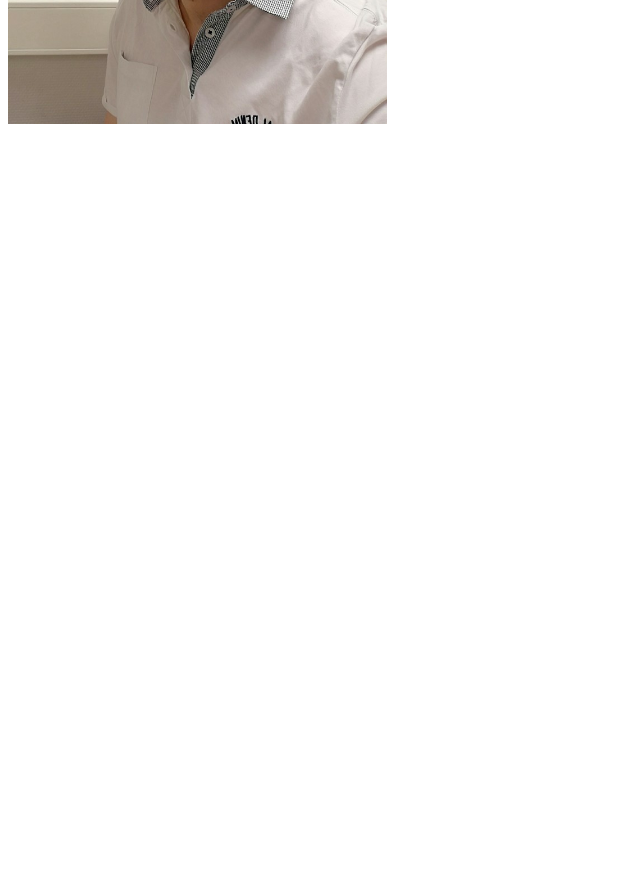
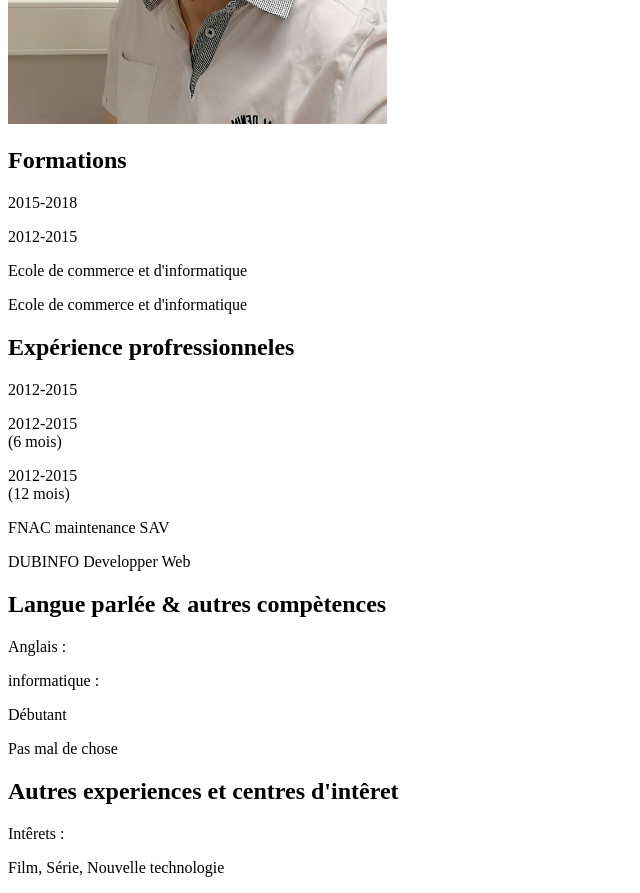
Before and after one commit to DamsCode/Mon-CV, a plain HTML site: page index.html in a window 1280 px wide. Shown: the part 520-1413 px from the top of the page, without its empty margins (0-640 px from the left). Before the commit the page ends 800 px from the top, so only its background shows below. Drawn offline with Linux system fonts and the light colour scheme.

Commit message:
html fait

```diff
--- a/index.html
+++ b/index.html
@@ -22,20 +22,47 @@
         </div>
     </div>
     <div class="section">
-        <div class="sec-gauche"></div>
-        <div class="sec-droite"></div>
+        <h2>Formations</h2>
+        <div class="sec-gauche">
+            <p>2015-2018</p>
+            <p>2012-2015</p>
+        </div>
+        <div class="sec-droite">
+            <p><span class="titre">Ecole de commerce et d'informatique</span></p>
+            <p><span class="titre">Ecole de commerce et d'informatique</span></p>
+        </div>
     </div>
     <div class="section">
-        <div class="sec-gauche"></div>
-        <div class="sec-droite"></div>
+        <h2>Expérience profressionneles</h2>
+        <div class="sec-gauche">
+            <p>2012-2015</p>
+            <p>2012-2015 <br><span class="duree">(6 mois)</span></p>
+            <p>2012-2015 <br><span class="duree">(12 mois)</span></p>
+        </div>
+        <div class="sec-droite">
+            <p><span class="titre">FNAC </span>maintenance SAV</p>
+            <p><span class="titre">DUBINFO </span>Developper Web</p>
+
+        </div>
     </div>
     <div class="section">
+        <h2>Langue parlée & autres compètences</h2>
         <div class="sec-gauche"></div>
-        <div class="sec-droite"></div>
+        <p>Anglais :</p>
+        <p>informatique :</p>
+        <div class="sec-droite">
+            <p><span class="titre">Débutant</span></p>
+            <p><span class="titre">Pas mal de chose</span></p>
+
+        </div>
     </div>
     <div class="section">
+        <h2>Autres experiences et centres d'intêret</h2>
         <div class="sec-gauche"></div>
-        <div class="sec-droite"></div>
+        <p>Intêrets :</p>
+        <div class="sec-droite">
+            <p><span class="titre">Film, Série, Nouvelle technologie</span></p>
+        </div>
     </div>
 </body>
 
```
